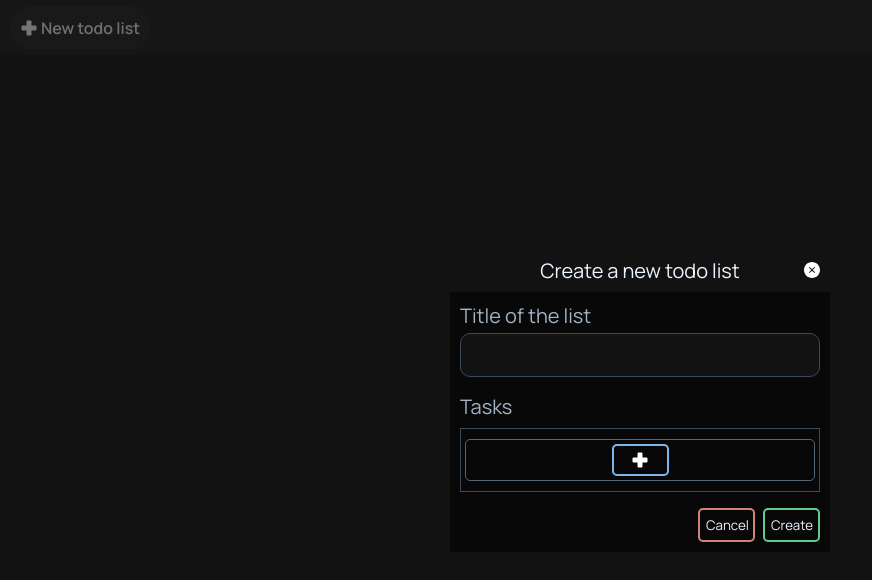
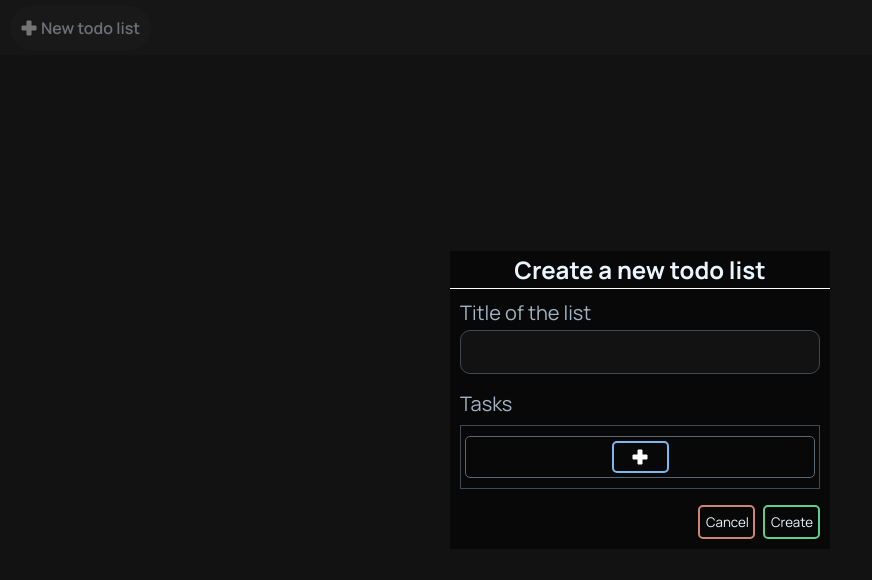
Before and after one commit to Jacket235/todo-list, a React (Create React App) app: page / in a window 1280 px wide. Both pictures are taken after a click on the button "New todo list". Shown: the top 580 px of the page, without its empty margins (0-872 px from the left). Built offline with nearby package versions, Linux system fonts and the light colour scheme.

Commit message:
Made the list header reusable
Even more clean code

```diff
--- a/src/components/ToDoList/ToDoListTitle.tsx
+++ b/src/components/ToDoList/ToDoListTitle.tsx
@@ -1,18 +1,12 @@
-import "./toDoListTitle.css";
 import { useOverlayContext } from "../../hooks/useOverlayContext";
 import { useTodoListContext } from "../../hooks/useTodoListContext";
-
+import { ToDoListHeader } from "../shared/ToDoListHeader";
 
 export function ToDoListTitle() {
     const { openEditor } = useOverlayContext();
     const { title } = useTodoListContext();
 
     return (
-        <div className="todo-title">
-            <h2>{ title }</h2>
-            <button onClick={openEditor}>
-                <img src='cogwheel.svg' alt="cogwheel" width="16px" height="16px" />
-            </button>
-        </div>
+        <ToDoListHeader title={ title } icon='cogwheel.svg' iconAlt='cogwheel' onButtonClick={ openEditor } />
     );
 }
--- a/src/components/ToDoListCreator/TodoListCreatorHeader.tsx
+++ b/src/components/ToDoListCreator/TodoListCreatorHeader.tsx
@@ -1,15 +1,10 @@
-import './todoListCreatorHeader.css';
 import { useOverlayContext } from '../../hooks/useOverlayContext';
+import { ToDoListHeader } from '../shared/ToDoListHeader';
 
 export function TodoListCreatorHeader() {
     const { closeOverlay } = useOverlayContext();
 
     return(
-        <div className='popup-header'>
-            Create a new todo list
-            <button onClick={closeOverlay}>
-                <img src='exit.svg' alt="Exit" width="16px" height="16px" />
-            </button>
-        </div>
+        <ToDoListHeader title='Create a new todo list' icon='exit.svg' iconAlt='exit' onButtonClick={ closeOverlay } />
     );
 }
--- a/src/components/ToDoListCreator/todoListCreatorHeader.css
+++ /dev/null
@@ -1,25 +0,0 @@
-.popup-header {
-    display: flex;
-    justify-content: center;
-    align-items: center;
-    position: relative;
-    padding: 8px;
-    font-size: 20px;
-    background: var(--bg);
-}
-
-.popup-header button {
-    position: absolute;
-    display: flex;
-    background: none;
-    border: none;
-    cursor: pointer;
-    padding: 8px;
-    transition: background .1s ease;
-    border-radius: 999px;
-    left: calc(100% - 34px);
-}
-
-.popup-header button:hover {
-    background: var(--button-hover);
-}
--- /dev/null
+++ b/src/components/shared/ToDoListHeader.tsx
@@ -0,0 +1,13 @@
+import './toDoListHeader.css';
+import { ToDoListHeaderType } from "../../Types";
+
+export function ToDoListHeader({ title, icon, iconAlt, onButtonClick }: ToDoListHeaderType) {
+    return (
+        <div className="todo-title">
+            <h2>{ title }</h2>
+            <button onClick={onButtonClick}>
+                <img src={ icon } alt={ iconAlt } width="16px" height="16px" />
+            </button>
+        </div>
+    );
+}
```
Also changed, not shown: src/Types.tsx (+7 -0 lines), src/components/shared/toDoListHeader.css (renamed from src/components/ToDoList/toDoListTitle.css).
